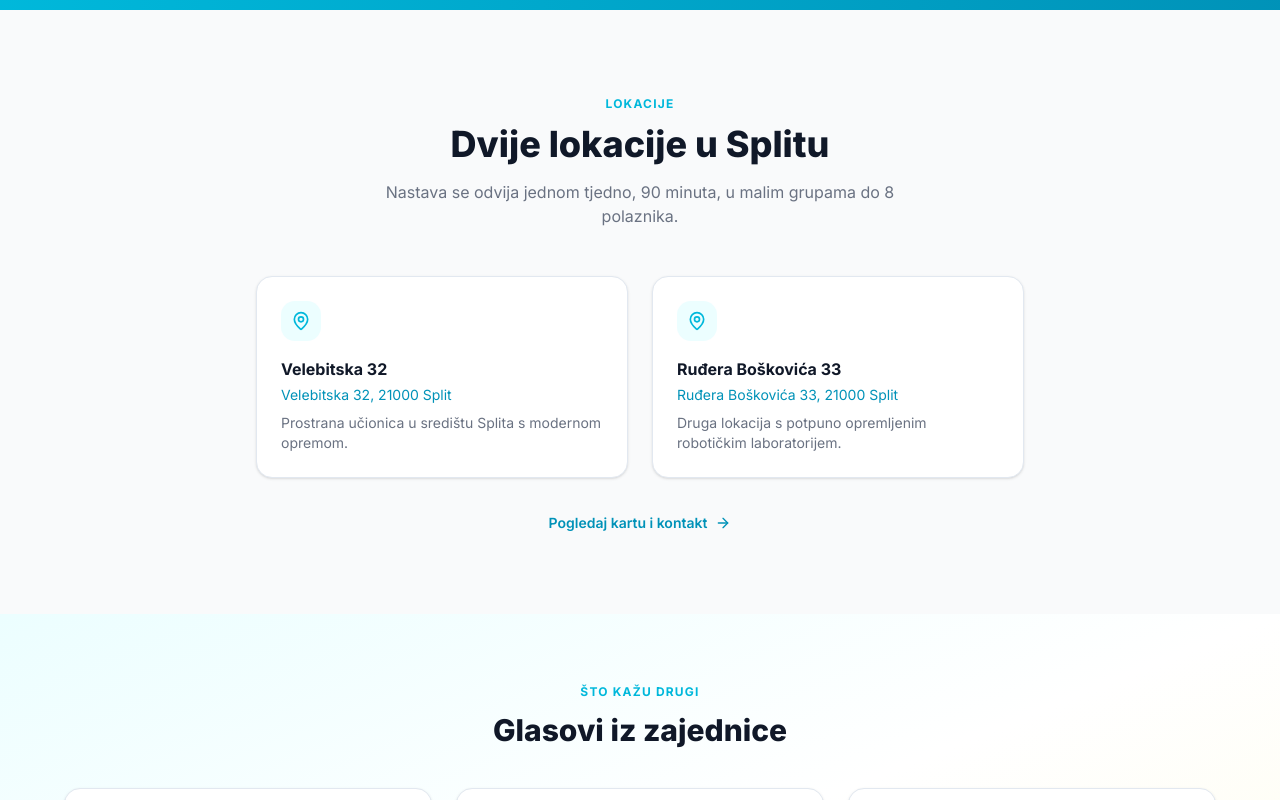
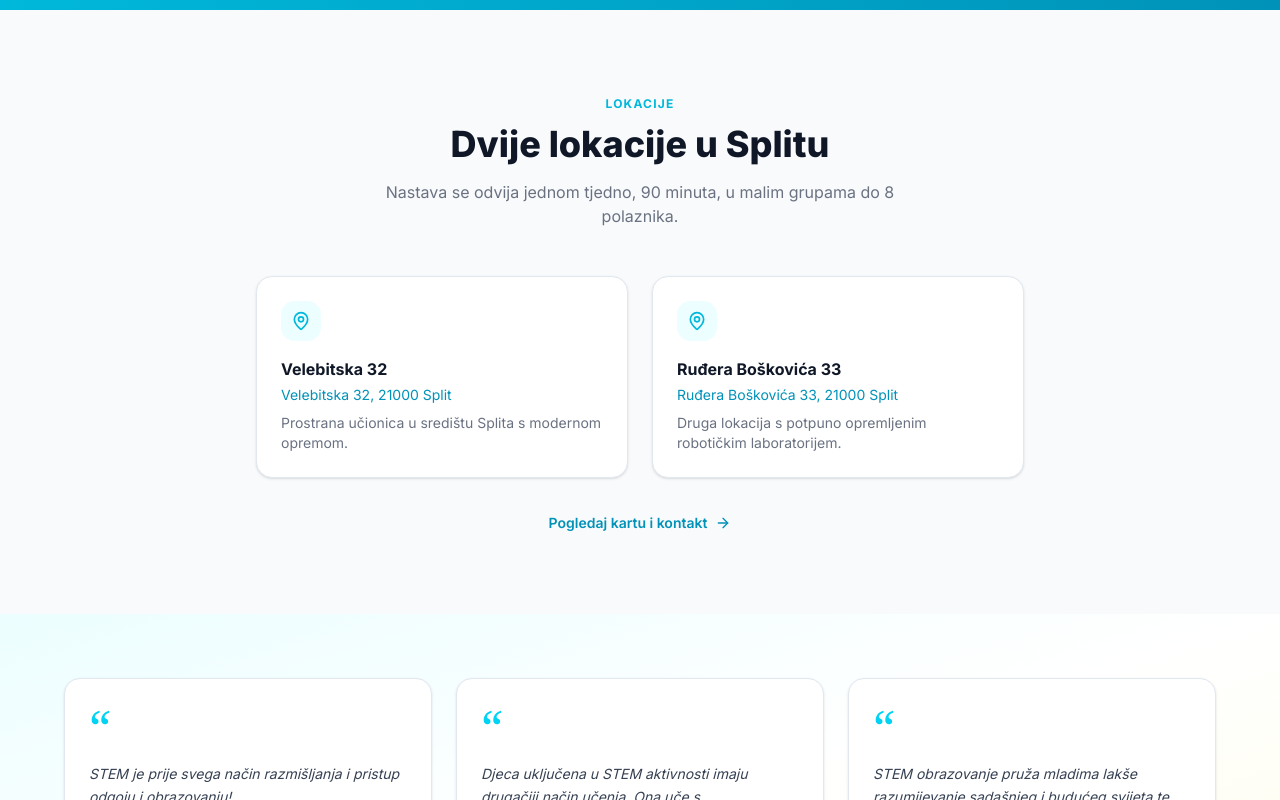
Before and after one commit to jpucic00/inovatic, a Next.js app: page / in a window 1280 px wide. Shown: the part 2000-2800 px from the top of the page. Built offline with nearby package versions, Linux system fonts and the light colour scheme.

Commit message:
Remove heading from testimonials section

```diff
--- a/src/app/(public)/page.tsx
+++ b/src/app/(public)/page.tsx
@@ -319,10 +319,6 @@ export default async function HomePage() {
       {/* Testimonials */}
       <section className="py-16 px-4 bg-gradient-to-br from-cyan-50 via-white to-yellow-50">
         <div className="container mx-auto max-w-6xl">
-          <div className="text-center mb-10">
-            <span className="inline-block text-xs font-bold uppercase tracking-widest text-cyan-500 mb-3">Što kažu drugi</span>
-            <h2 className="text-2xl md:text-3xl font-extrabold text-gray-900">Glasovi iz zajednice</h2>
-          </div>
           <div className="grid md:grid-cols-3 gap-6">
             {testimonials.map((t) => (
               <div key={t.name} className="flex flex-col bg-white rounded-2xl p-6 border border-gray-100 shadow-sm hover:shadow-md hover:border-cyan-200 transition-all">
```
